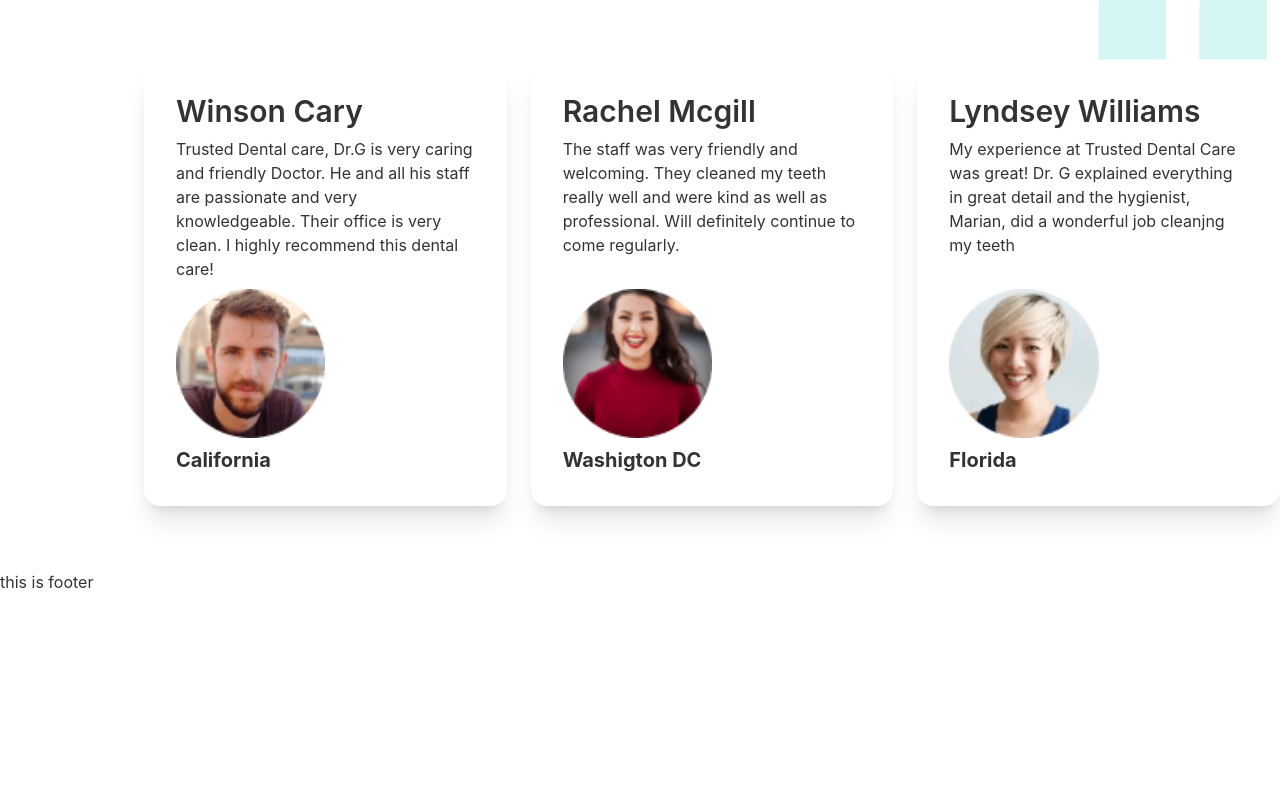
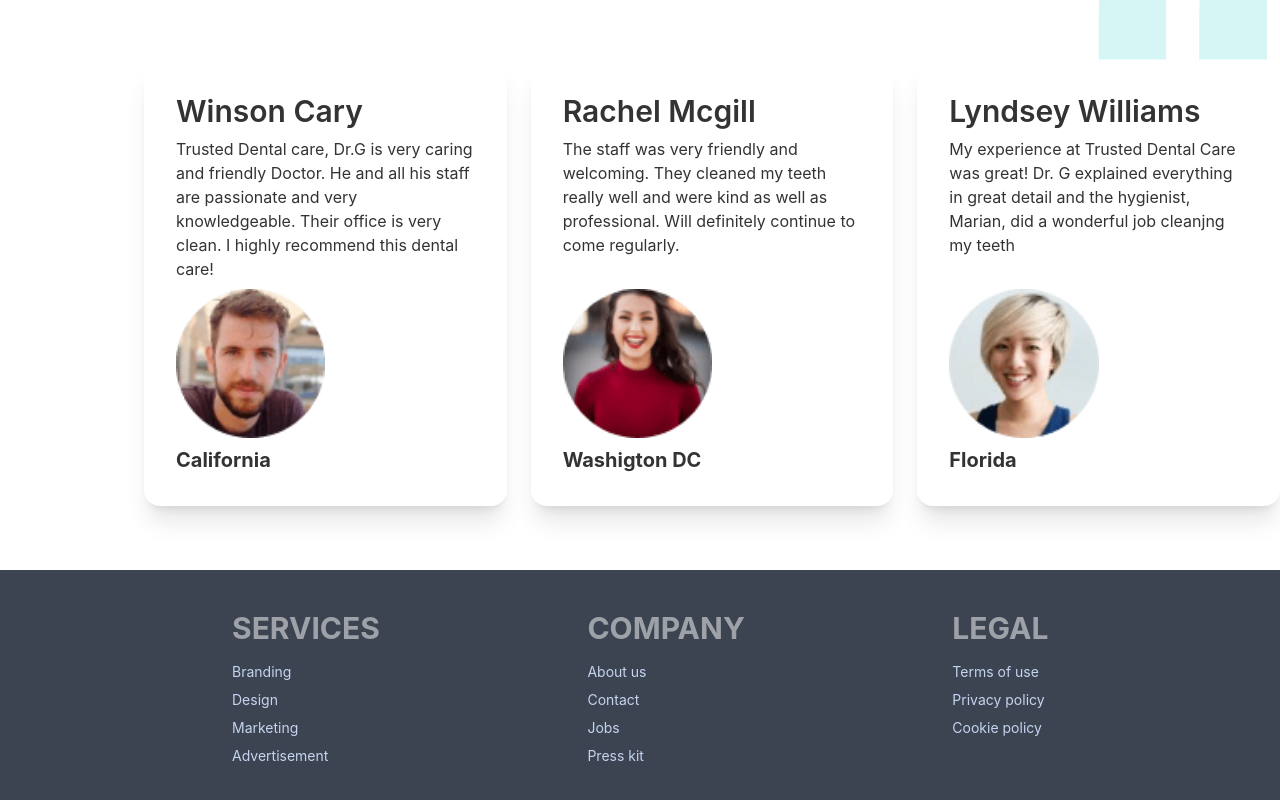
Before and after one commit to Ramadanrana/Doctors-portal, a React (Create React App) app: page / in a window 1280 px wide. Shown: the part 3153-3953 px from the top of the page. Before the commit the page ends 3747 px from the top, so only its background shows below. Built offline with nearby package versions, Linux system fonts and the light colour scheme; the HTML template or start-up script is replaced by a standard one.

Commit message:
footer added

```diff
--- a/src/Pages/Shared/Footer/Footer.js
+++ b/src/Pages/Shared/Footer/Footer.js
@@ -2,9 +2,28 @@
 
 const Footer = () => {
     return (
-        <div>
-            <h1>this is footer</h1>
-        </div>
+        <footer className="footer p-10 bg-neutral text-neutral-content">
+  <div className='ml-48'>
+    <span className="footer-title text-white text-3xl">Services</span>
+    <a className="link link-hover">Branding</a>
+    <a className="link link-hover">Design</a>
+    <a className="link link-hover">Marketing</a>
+    <a className="link link-hover">Advertisement</a>
+  </div>
+  <div>
+    <span className="footer-title text-white text-3xl">Company</span>
+    <a className="link link-hover">About us</a>
+    <a className="link link-hover">Contact</a>
+    <a className="link link-hover">Jobs</a>
+    <a className="link link-hover">Press kit</a>
+  </div>
+  <div>
+    <span className="footer-title text-white text-3xl">Legal</span>
+    <a className="link link-hover">Terms of use</a>
+    <a className="link link-hover">Privacy policy</a>
+    <a className="link link-hover">Cookie policy</a>
+  </div>
+</footer>
     );
 };
 
```
